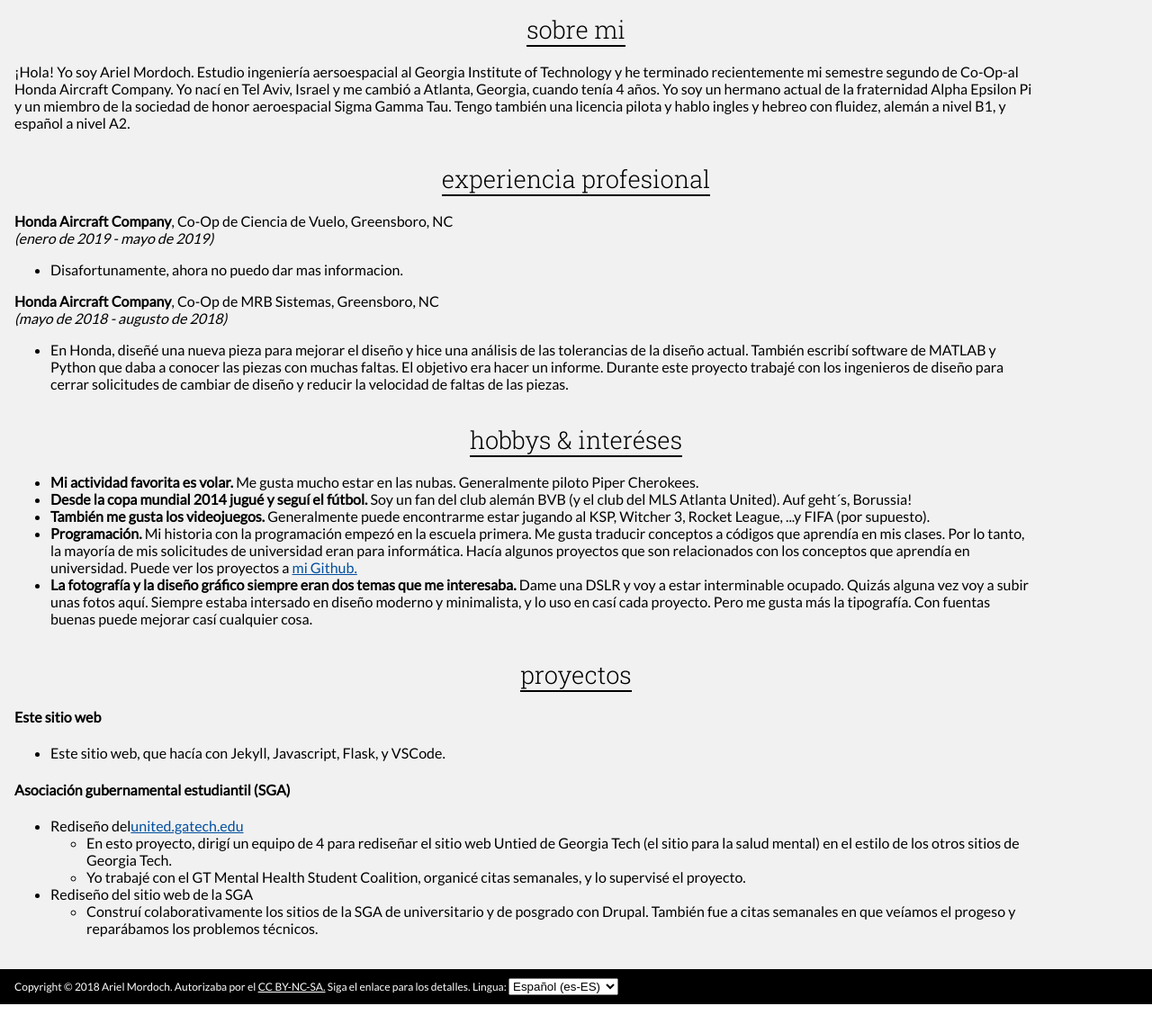
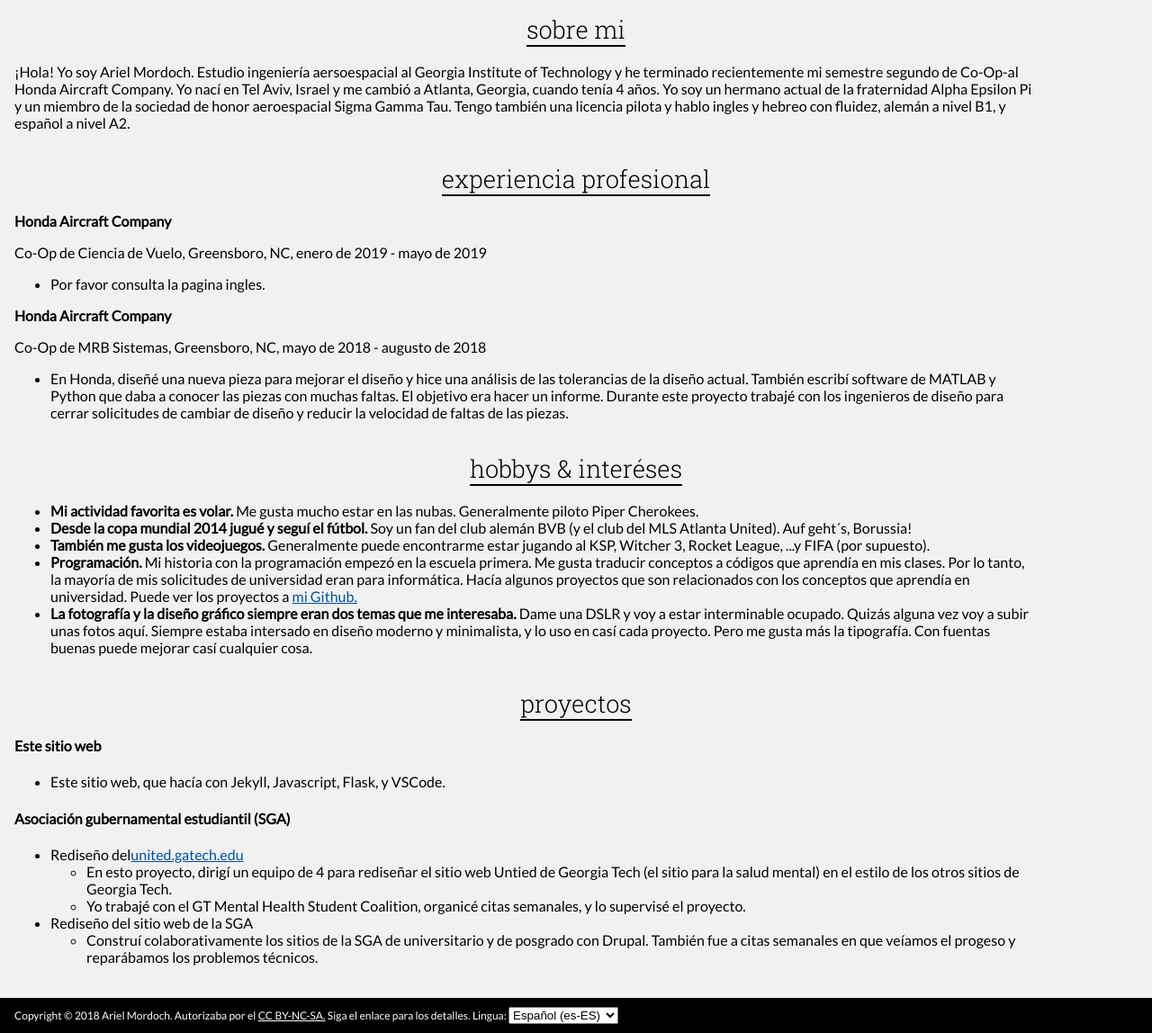
Before and after one commit to amordoch/amordoch.github.io, a Jekyll site: the page built from es/index.html, in a window 1280 px wide, cut to the strip 114-1262 px from the top of the page. Shown: the whole strip at 90% size. Built offline with Jekyll 4.4.1, drawn with Linux system fonts in a browser that asks for light colours; before the commit the page ends 1230 px from its top, so only the background shows below that.

Commit message:
Formatting mistakes

```diff
--- a/es/index.html
+++ b/es/index.html
@@ -18,12 +18,13 @@
 </section>
 <h2>experiencia profesional</h2>
 <section class="grid-box">
-  <p><strong>Honda Aircraft Company</strong>, Co-Op de Ciencia de Vuelo, Greensboro, NC <br><em>(enero de 2019 - mayo de 2019)</em></p>
+  <p><strong>Honda Aircraft Company</strong></p>
+  Co-Op de Ciencia de Vuelo, Greensboro, NC, enero de 2019 - mayo de 2019
   <ul>
-    <li>Disafortunamente, ahora no puedo dar mas informacion.</li>
+    <li>Por favor consulta la pagina ingles.</li>
   </ul>
-  <p><strong>Honda Aircraft Company</strong>, Co-Op de MRB Sistemas, Greensboro, NC<br /><em>(mayo de 2018 - augusto de
-      2018)</em></p>
+  <p><strong>Honda Aircraft Company</strong></p>
+  Co-Op de MRB Sistemas, Greensboro, NC, mayo de 2018 - augusto de 2018
   <ul>
     <li>En Honda, diseñé una nueva pieza para mejorar el diseño y hice una análisis de las tolerancias de la
       diseño
```
Also changed, not shown: de/index.html (+5 -4 lines).
